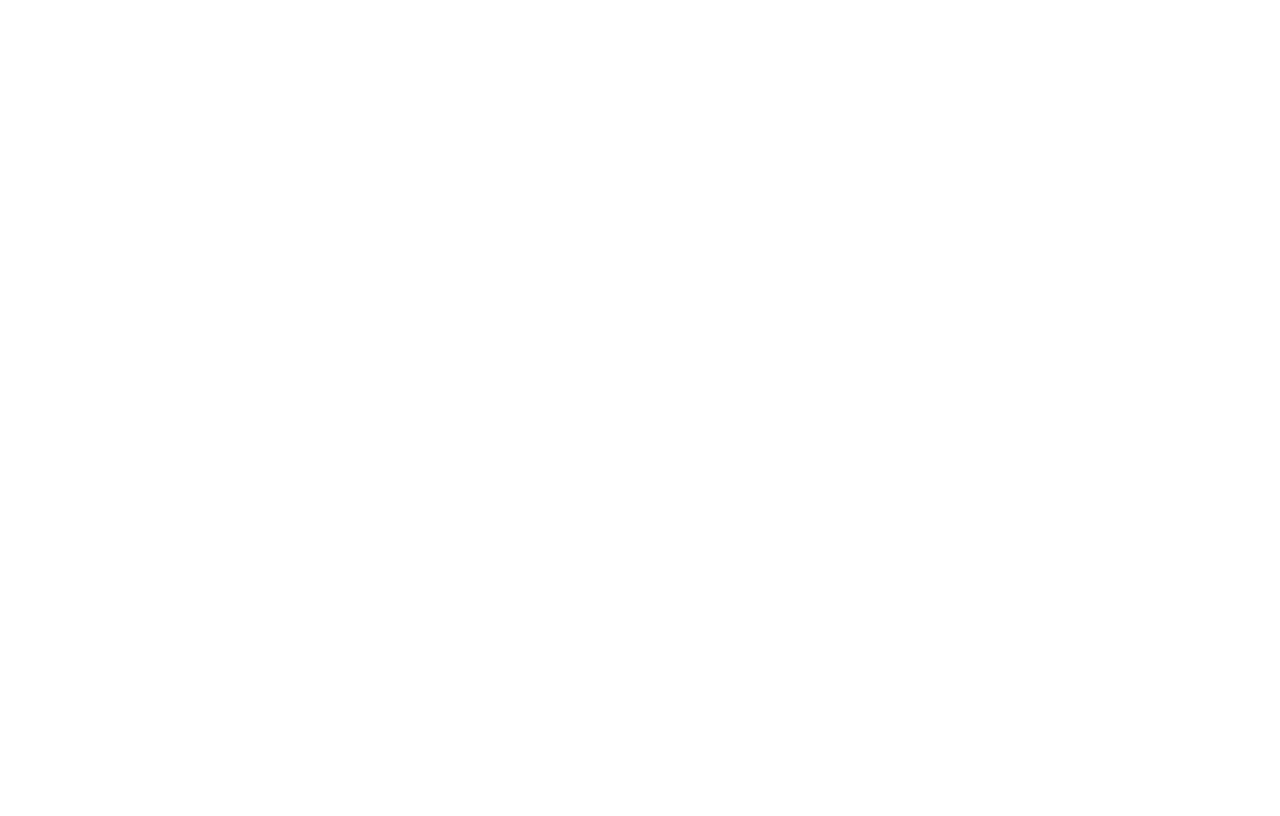
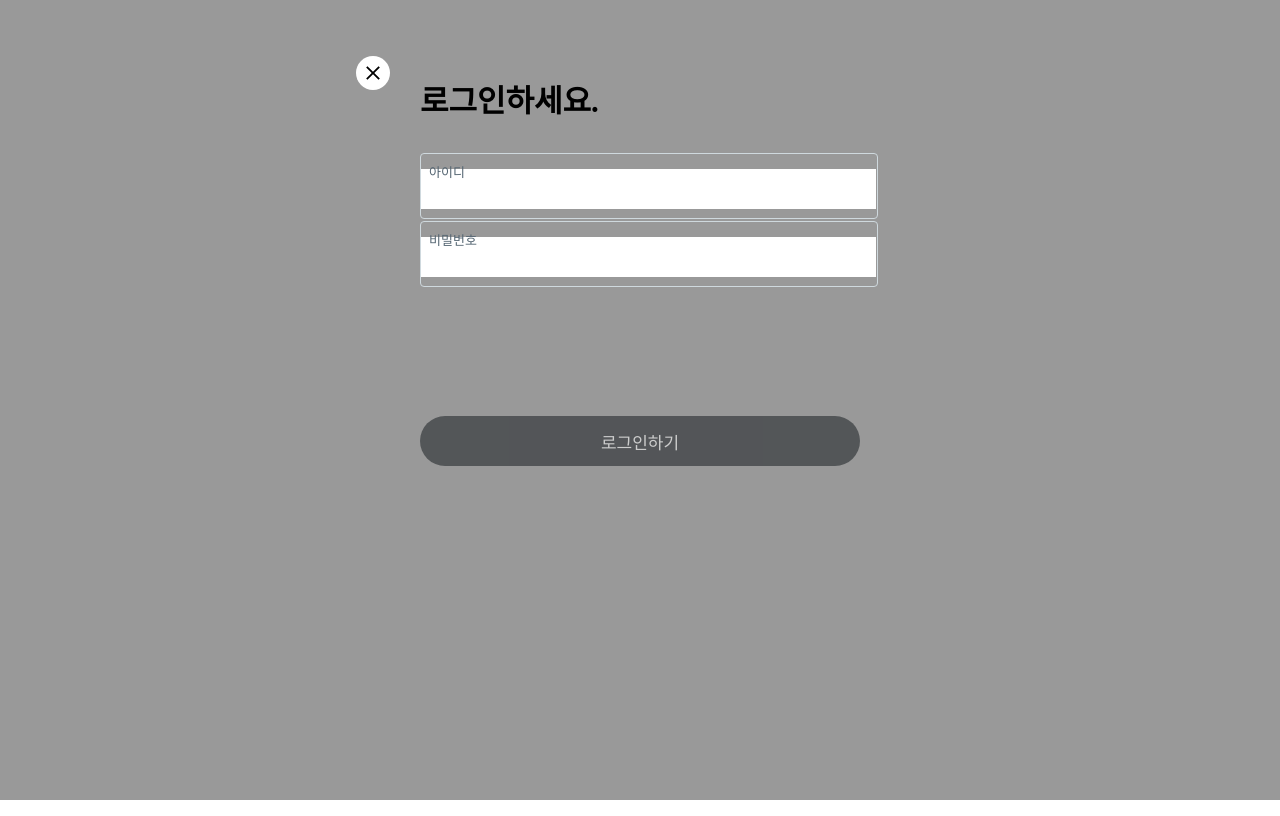
Before and after one commit to y-baaam/z-next14, a Next.js app: page /i/flow/login in a window 1280 px wide. Built offline with nearby package versions, Linux system fonts and the light colour scheme.

Commit message:
feat: login page
기본 로그인 페이지

```diff
--- a/src/app/(beforeLogin)/i/flow/login/page.tsx
+++ b/src/app/(beforeLogin)/i/flow/login/page.tsx
@@ -1,3 +1,5 @@
-export default function Login() {
-  return;
+import LoginModal from "@/app/(beforeLogin)/_component/LoginModal";
+
+export default function Page() {
+  return <LoginModal />;
 }
```
